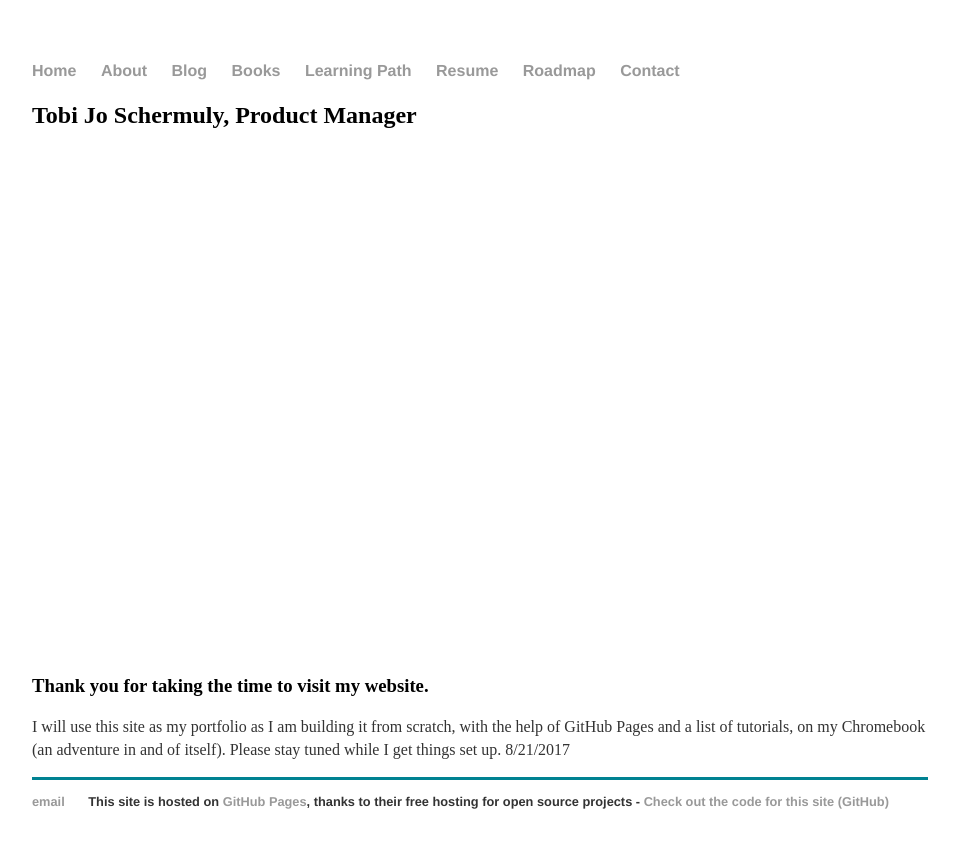
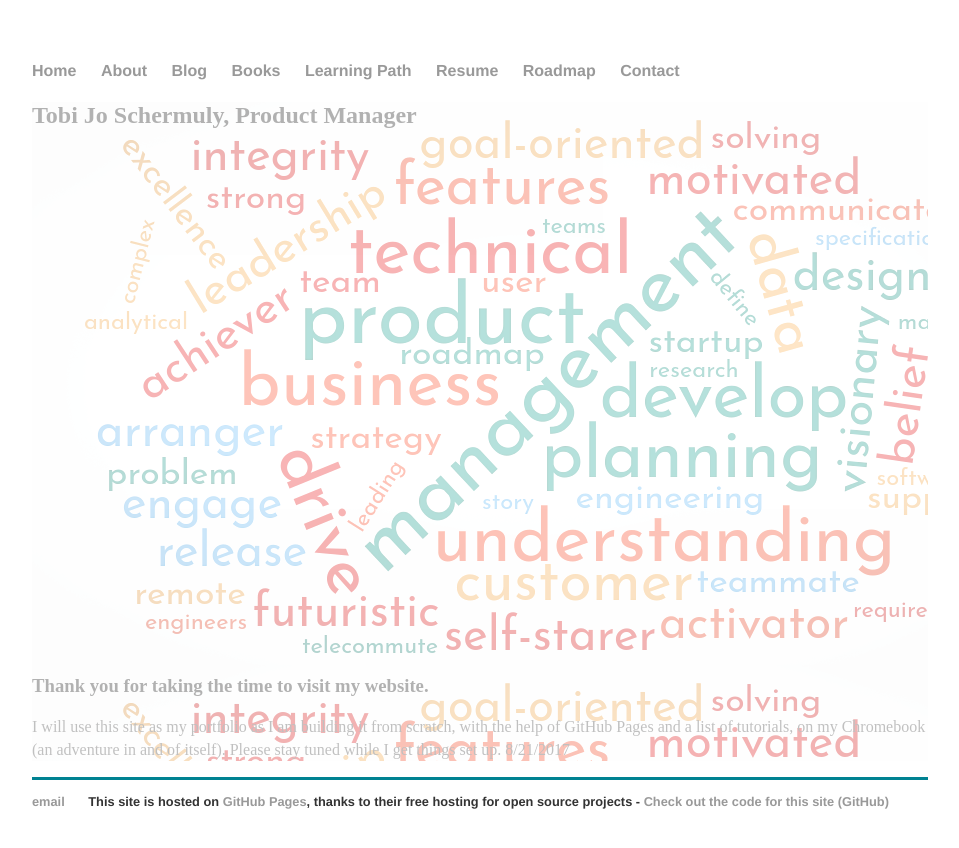
Before and after one commit to t0biasj0seph/t0biasj0seph, a Jekyll site: the page built from index.html, in a window 1280 px wide. Shown: the top 848 px of the page, without its empty margins (160-1119 px from the left). Built offline with Jekyll 4.4.1, drawn with Linux system fonts in a browser that asks for light colours.

Commit message:
more stuff

```diff
--- a/css/main.css
+++ b/css/main.css
@@ -60,7 +60,7 @@ table {
   width: 100%;
 }
 
-div.background-img {
+div.cloud {
   background: url(../images/cloud7.png);
   max-width: 100%; height: auto;
   opacity: 0.3;
```
